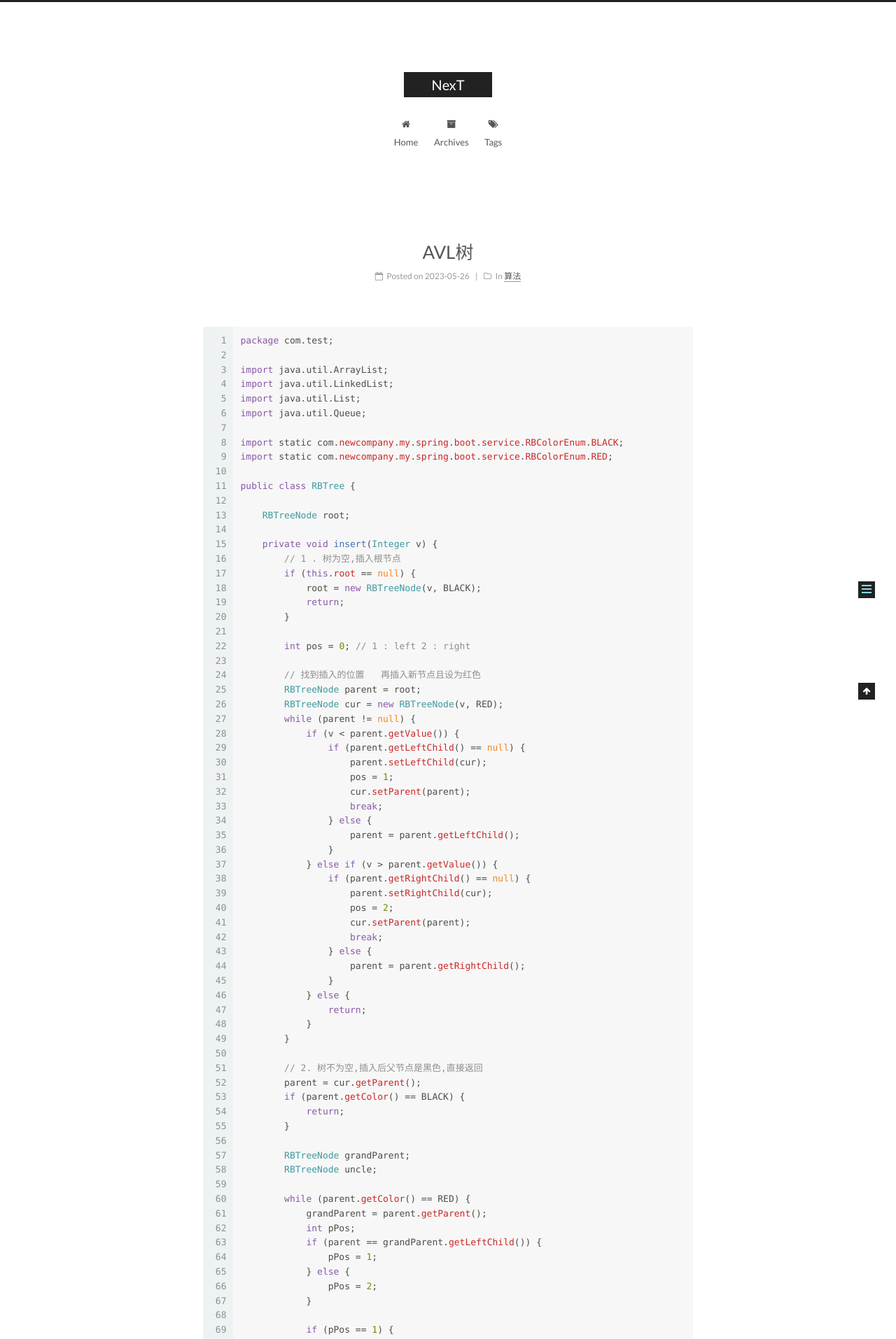
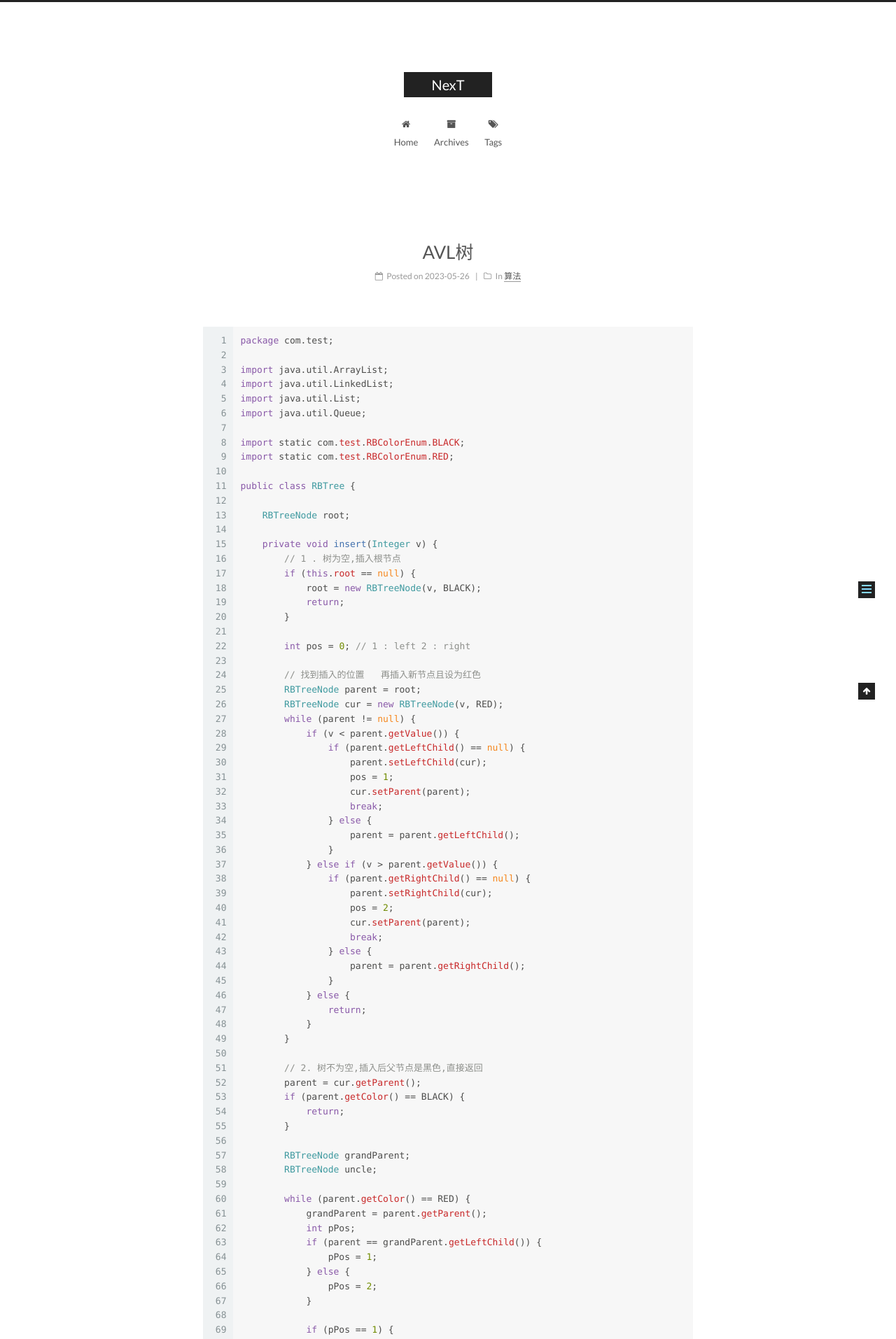
Before and after one commit to chapterzhi/chapterzhi.github.io, a Jekyll site: the page built from _posts/2023-05-26-红黑树.md, in a window 1280 px wide. Shown: the top 1914 px of the page at 70% size. Built offline with Jekyll 4.4.1, drawn with Linux system fonts in a browser that asks for light colours.

Commit message:
Update 2023-05-26-红黑树.md

```diff
--- a/_posts/2023-05-26-红黑树.md
+++ b/_posts/2023-05-26-红黑树.md
@@ -15,8 +15,8 @@ import java.util.LinkedList;
 import java.util.List;
 import java.util.Queue;
 
-import static com.newcompany.my.spring.boot.service.RBColorEnum.BLACK;
-import static com.newcompany.my.spring.boot.service.RBColorEnum.RED;
+import static com.test.RBColorEnum.BLACK;
+import static com.test.RBColorEnum.RED;
 
 public class RBTree {
 
```
